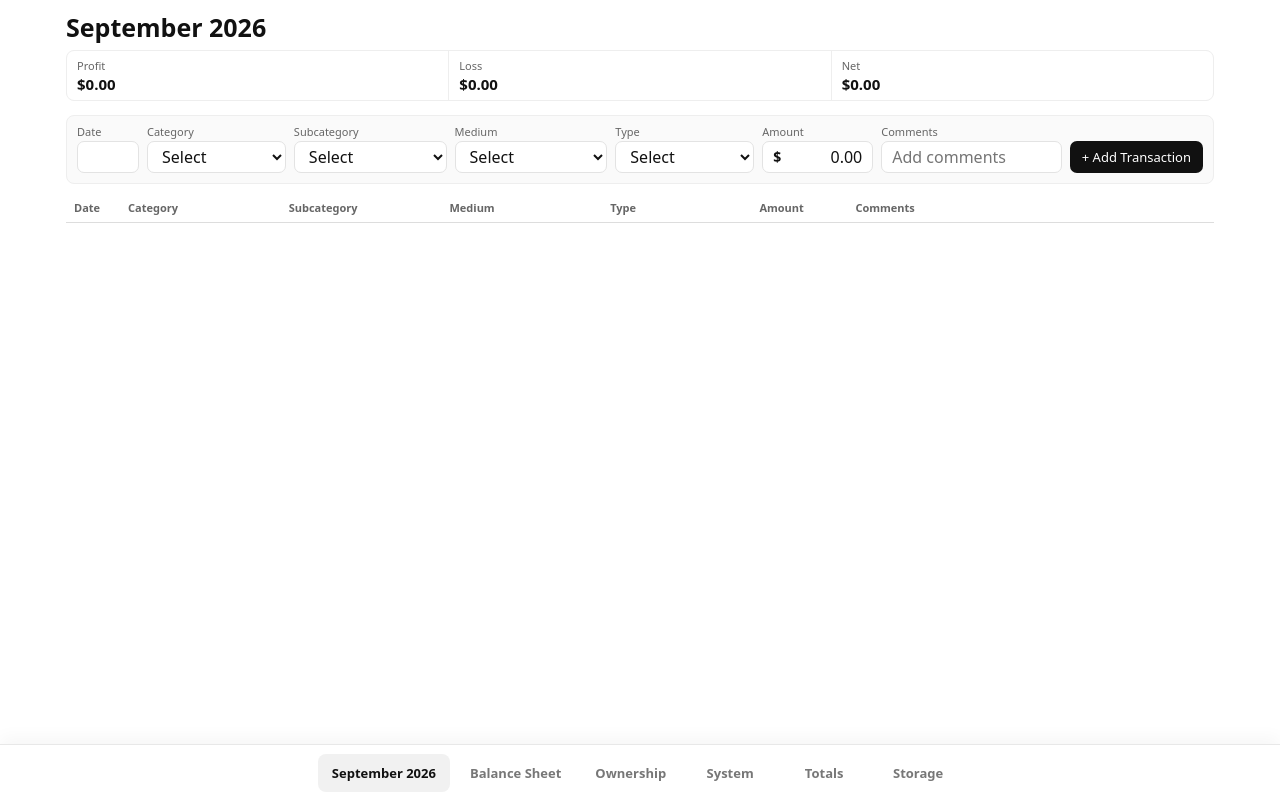
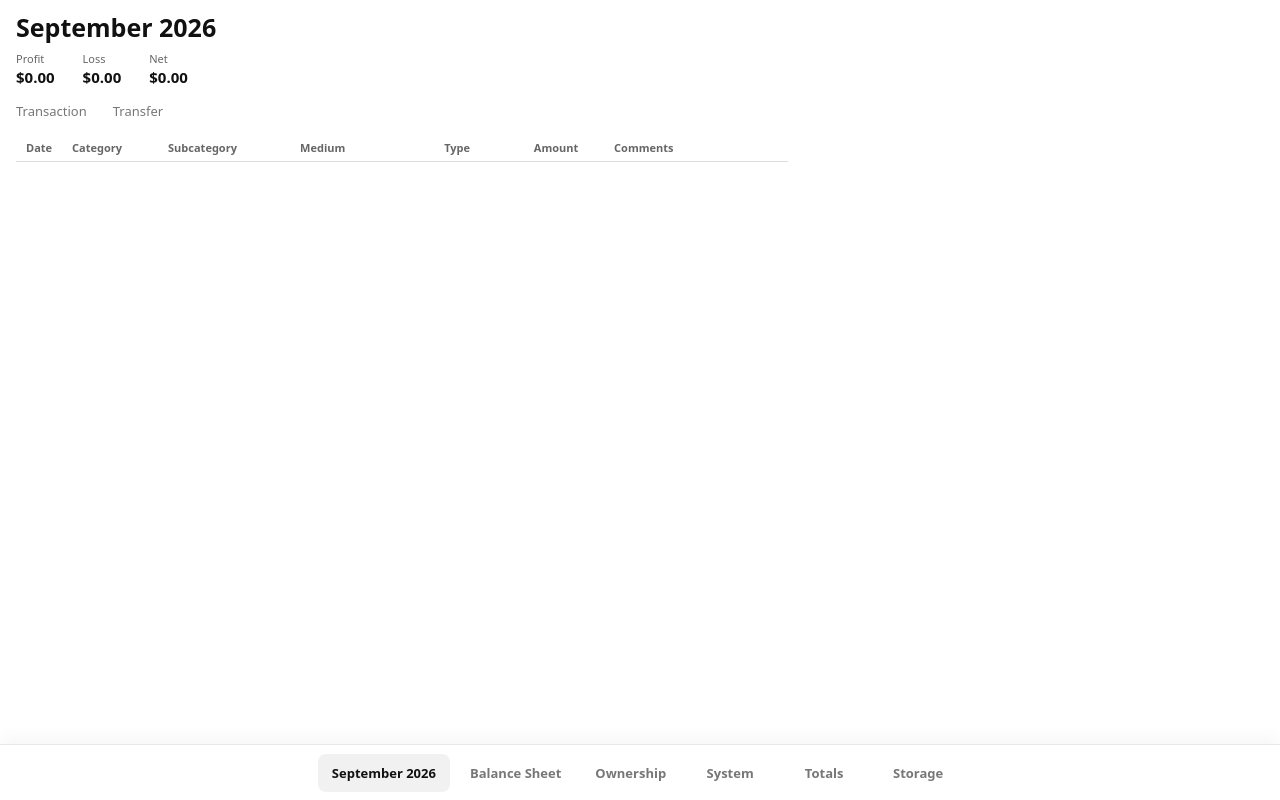
Before and after one commit to jkerdvs/every-cent, a React (Vite) app: page / in a window 1280 px wide. Built offline with nearby package versions, Linux system fonts and the light colour scheme.

Commit message:
refine current month layout

```diff
--- a/src/data/currentMonth.ts
+++ b/src/data/currentMonth.ts
@@ -1,13 +1,32 @@
-export type Transaction = {
+export type TransactionKind = 'transaction' | 'transfer'
+
+type BaseTransaction = {
   id: number
   date: number
+  amountCents: number
+  comments: string
+}
+
+export type Transaction = BaseTransaction & {
+  kind?: 'transaction'
   category: string
   subcategory: string
   medium: string
   type: string
-  amountCents: number
-  comments: string
 }
+
+export type TransferTransaction = BaseTransaction & {
+  kind: 'transfer'
+  category: 'Transfer'
+  subcategory: string
+  medium: string
+  type: 'Transfer'
+  transferId: string
+  fromMedium: string
+  toMedium: string
+}
+
+export type CurrentMonthEntry = Transaction | TransferTransaction
 
 export type MonthTotals = {
   profitCents: number
@@ -93,6 +112,18 @@ export const types = [
 
 export function formatLedgerMoney(cents: number) {
   return (cents / 100).toFixed(2)
+}
+
+export function isTransferTransaction(
+  transaction: CurrentMonthEntry,
+): transaction is TransferTransaction {
+  return transaction.kind === 'transfer'
+}
+
+export function isTransactionTransferCategory(
+  transaction: CurrentMonthEntry,
+) {
+  return transaction.category === 'Transfer'
 }
 
 function getConfigId(prefix: string) {
@@ -182,13 +213,13 @@ export function loadCurrentMonthTransactions() {
   if (!savedTransactions) return []
 
   try {
-    return JSON.parse(savedTransactions) as Transaction[]
+    return JSON.parse(savedTransactions) as CurrentMonthEntry[]
   } catch {
     return []
   }
 }
 
-export function saveCurrentMonthTransactions(transactions: Transaction[]) {
+export function saveCurrentMonthTransactions(transactions: CurrentMonthEntry[]) {
   localStorage.setItem(
     CURRENT_MONTH_TRANSACTIONS_KEY,
     JSON.stringify(transactions),
@@ -202,22 +233,48 @@ export function renameCurrentMonthTransactionMedium(
   if (previousName === nextName) return
 
   const transactions = loadCurrentMonthTransactions()
-  const renamedTransactions = transactions.map((transaction) =>
-    transaction.medium === previousName
+  const renamedTransactions = transactions.map((transaction) => {
+    if (isTransferTransaction(transaction)) {
+      return {
+        ...transaction,
+        fromMedium:
+          transaction.fromMedium === previousName
+            ? nextName
+            : transaction.fromMedium,
+        toMedium:
+          transaction.toMedium === previousName
+            ? nextName
+            : transaction.toMedium,
+      }
+    }
+
+    return transaction.medium === previousName
       ? { ...transaction, medium: nextName }
-      : transaction,
-  )
+      : transaction
+  })
 
   saveCurrentMonthTransactions(renamedTransactions)
 }
 
 export function clearCurrentMonthTransactionMedium(accountName: string) {
   const transactions = loadCurrentMonthTransactions()
-  const clearedTransactions = transactions.map((transaction) =>
-    transaction.medium === accountName
+  const clearedTransactions = transactions.map((transaction) => {
+    if (isTransferTransaction(transaction)) {
+      return {
+        ...transaction,
+        fromMedium:
+          transaction.fromMedium === accountName
+            ? ''
+            : transaction.fromMedium,
+        toMedium:
+          transaction.toMedium === accountName ? '' : transaction.toMedium,
+      }
+    }
+
+    return transaction.medium === accountName
       ? { ...transaction, medium: '' }
-      : transaction,
-  )
+      : transaction
+  })
 
   saveCurrentMonthTransactions(clearedTransactions)
 }
@@ -226,11 +283,13 @@ export function clearCurrentMonthTransactionSubcategory(
   subcategoryName: string,
 ) {
   const transactions = loadCurrentMonthTransactions()
-  const clearedTransactions = transactions.map((transaction) =>
-    transaction.subcategory === subcategoryName
+  const clearedTransactions = transactions.map((transaction) => {
+    if (isTransferTransaction(transaction)) return transaction
+
+    return transaction.subcategory === subcategoryName
       ? { ...transaction, subcategory: '' }
-      : transaction,
-  )
+      : transaction
+  })
 
   saveCurrentMonthTransactions(clearedTransactions)
 }
@@ -242,6 +301,8 @@ export function clearCurrentMonthTransactionCategory(
   const subcategoryNameSet = new Set(subcategoryNames)
   const transactions = loadCurrentMonthTransactions()
   const clearedTransactions = transactions.map((transaction) => {
+    if (isTransferTransaction(transaction)) return transaction
+
     if (transaction.category === categoryName) {
       return { ...transaction, category: '', subcategory: '' }
     }
@@ -257,13 +318,21 @@ export function clearCurrentMonthTransactionCategory(
 }
 
 export function calculateMonthTotals(
-  transactions: Transaction[],
+  transactions: CurrentMonthEntry[],
 ): MonthTotals {
   const profitCents = transactions
-    .filter((transaction) => transaction.type === '+')
+    .filter(
+      (transaction) =>
+        !isTransactionTransferCategory(transaction) &&
+        transaction.type === '+',
+    )
     .reduce((total, transaction) => total + transaction.amountCents, 0)
   const lossCents = transactions
-    .filter((transaction) => transaction.type === '-')
+    .filter(
+      (transaction) =>
+        !isTransactionTransferCategory(transaction) &&
+        transaction.type === '-',
+    )
     .reduce((total, transaction) => total + transaction.amountCents, 0)
 
   return {
--- a/src/index.css
+++ b/src/index.css
@@ -33,13 +33,12 @@ select {
 }
 
 .current-month {
-  width: min(1180px, 100%);
-  margin: 0 auto;
+  width: 100%;
   padding: 14px 16px 88px;
 }
 
 .month-header {
-  margin-bottom: 8px;
+  margin-bottom: 9px;
 }
 
 .month-header h1 {
@@ -50,22 +49,17 @@ select {
 }
 
 .month-summary {
-  display: grid;
-  grid-template-columns: repeat(3, minmax(0, 1fr));
-  gap: 1px;
-  overflow: hidden;
-  margin-bottom: 14px;
-  border: 1px solid #eeeeee;
-  border-radius: 8px;
-  background: #eeeeee;
+  display: flex;
+  width: max-content;
+  max-width: 100%;
+  gap: 28px;
+  margin-bottom: 10px;
 }
 
 .summary-item {
   display: grid;
   gap: 3px;
   min-width: 0;
-  background: #ffffff;
-  padding: 7px 10px;
 }
 
 .summary-item span {
@@ -92,11 +86,38 @@ select {
 }
 
 .transaction-entry {
-  margin-bottom: 16px;
-  padding: 10px;
-  border: 1px solid #eeeeee;
-  border-radius: 8px;
-  background: #fafafa;
+  margin-bottom: 12px;
+}
+
+.entry-mode-selector {
+  display: flex;
+  gap: 26px;
+}
+
+.transaction-entry-grid,
+.transfer-entry-grid {
+  margin-top: 8px;
+}
+
+.entry-mode-selector button {
+  min-height: 32px;
+  border: none;
+  border-bottom: 1px solid transparent;
+  background: transparent;
+  padding: 0;
+  color: #777777;
+  cursor: pointer;
+  font-size: 13px;
+}
+
+.entry-mode-selector button:hover {
+  color: #111111;
+}
+
+.entry-mode-selector button.active {
+  border-bottom-color: #111111;
+  color: #111111;
+  font-weight: 700;
 }
 
 .transaction-entry-grid {
@@ -105,7 +126,18 @@ select {
     62px minmax(112px, 1fr) minmax(132px, 1.1fr) minmax(132px, 1.1fr)
     minmax(122px, 1fr) minmax(104px, 0.8fr) minmax(170px, 1.3fr)
     auto;
-  gap: 8px;
+  max-width: 1070px;
+  gap: 7px;
+  align-items: end;
+}
+
+.transfer-entry-grid {
+  display: grid;
+  grid-template-columns:
+    62px minmax(132px, 1fr) minmax(132px, 1fr) minmax(104px, 0.8fr)
+    minmax(190px, 1.5fr) auto;
+  max-width: 820px;
+  gap: 7px;
   align-items: end;
 }
 
@@ -124,12 +156,12 @@ select {
 .transaction-entry input,
 .transaction-entry select {
   width: 100%;
-  height: 32px;
-  border: 1px solid #e3e3e3;
+  height: 30px;
+  border: 1px solid #e5e5e5;
   outline: none;
-  border-radius: 7px;
+  border-radius: 6px;
   background: #ffffff;
-  padding: 0 10px;
+  padding: 0 9px;
   color: #111111;
 }
 
@@ -146,15 +178,20 @@ select {
   min-width: 0;
 }
 
+.transaction-ledger {
+  overflow-x: auto;
+}
+
 .transaction-table {
-  width: 100%;
+  width: max-content;
+  max-width: 100%;
   border-collapse: collapse;
-  table-layout: fixed;
+  table-layout: auto;
   font-size: 13px;
 }
 
 .transaction-table th {
-  padding: 0 8px 7px;
+  padding: 0 10px 6px;
   border-bottom: 1px solid #dddddd;
   color: #666666;
   text-align: left;
@@ -165,7 +202,7 @@ select {
 
 .transaction-table td {
   overflow: hidden;
-  padding: 8px 8px;
+  padding: 6px 10px;
   border-bottom: 1px solid #eeeeee;
   text-overflow: ellipsis;
   vertical-align: top;
@@ -179,12 +216,12 @@ select {
 .amount-field {
   display: flex;
   align-items: center;
-  height: 32px;
+  height: 30px;
   gap: 5px;
-  border: 1px solid #e3e3e3;
-  border-radius: 7px;
+  border: 1px solid #e5e5e5;
+  border-radius: 6px;
   background: #ffffff;
-  padding: 0 10px;
+  padding: 0 9px;
 }
 
 .currency-symbol {
@@ -205,44 +242,66 @@ select {
 }
 
 .transaction-action-cell {
+  width: 30px;
+  text-align: center;
+}
+
+.transaction-table th:nth-child(1),
+.transaction-table td:nth-child(1) {
+  width: 46px;
+  text-align: center;
+}
+
+.transaction-table th:nth-child(2),
+.transaction-table td:nth-child(2) {
+  min-width: 96px;
+}
+
+.transaction-table th:nth-child(3),
+.transaction-table td:nth-child(3) {
+  min-width: 132px;
+}
+
+.transaction-table th:nth-child(4),
+.transaction-table td:nth-child(4) {
+  min-width: 116px;
+}
+
+.transaction-table th:nth-child(5),
+.transaction-table td:nth-child(5) {
+  width: 102px;
+  text-align: center;
+}
+
+.transaction-table th:nth-child(6),
+.transaction-table td:nth-child(6) {
+  width: 96px;
+  text-align: center;
+}
+
+.transaction-table th:nth-child(7),
+.transaction-table td:nth-child(7) {
+  min-width: 150px;
+}
+
+.transaction-table th:nth-child(8),
+.transaction-table td:nth-child(8) {
   width: 34px;
   text-align: center;
 }
 
-.transaction-table th:nth-child(1) {
-  width: 54px;
-}
-
-.transaction-table th:nth-child(2),
-.transaction-table th:nth-child(3),
-.transaction-table th:nth-child(4) {
-  width: 14%;
-}
-
-.transaction-table th:nth-child(5) {
-  width: 13%;
-}
-
-.transaction-table th:nth-child(6) {
-  width: 96px;
-}
-
-.transaction-table th:nth-child(8) {
-  width: 38px;
-}
-
 .ledger-amount {
   font-weight: 600;
-  text-align: right;
+  text-align: center;
   white-space: nowrap;
 }
 
 .add-transaction {
-  height: 32px;
+  height: 30px;
   border: none;
-  border-radius: 7px;
+  border-radius: 6px;
   background: #111111;
-  padding: 0 12px;
+  padding: 0 11px;
   color: #ffffff;
   cursor: pointer;
   font-size: 13px;
@@ -917,7 +976,6 @@ select {
   }
 
   .current-month {
-    width: 100%;
     padding: 14px 12px 102px;
   }
 
@@ -926,12 +984,13 @@ select {
   }
 
   .month-summary {
-    gap: 0;
+    flex-wrap: wrap;
+    gap: 20px;
     margin-bottom: 12px;
   }
 
   .summary-item {
-    padding: 7px 8px;
+    min-width: 68px;
   }
 
   .summary-item span {
@@ -944,10 +1003,14 @@ select {
 
   .transaction-entry {
     margin-bottom: 14px;
-    padding: 10px;
   }
 
-  .transaction-entry-grid {
+  .entry-mode-selector button {
+    min-height: 38px;
+  }
+
+  .transaction-entry-grid,
+  .transfer-entry-grid {
     grid-template-columns: repeat(2, minmax(0, 1fr));
     gap: 8px;
   }
@@ -963,9 +1026,14 @@ select {
     font-size: 11px;
   }
 
-  .comments-field,
+  .comments-field {
+    grid-column: 1 / -1;
+  }
+
   .add-transaction {
     grid-column: 1 / -1;
+    justify-self: start;
+    min-width: 150px;
   }
 
   .transaction-ledger {
@@ -1038,7 +1106,7 @@ select {
     grid-column: 3;
     grid-row: 1;
     align-self: start;
-    text-align: right;
+    text-align: center;
   }
 
   .transaction-row td[data-label='Comments'] {
--- a/src/pages/CurrentMonthPage.tsx
+++ b/src/pages/CurrentMonthPage.tsx
@@ -4,16 +4,23 @@ import {
   CURRENT_MONTH_LABEL,
   calculateMonthTotals,
   formatLedgerMoney,
+  isTransferTransaction,
   loadCurrentMonthTransactions,
   loadTransactionCategories,
   loadTransactionSubcategories,
   saveCurrentMonthTransactions,
   types,
 } from '../data/currentMonth'
-import type { Transaction } from '../data/currentMonth'
+import type { CurrentMonthEntry, Transaction } from '../data/currentMonth'
 import { loadBalanceAccounts } from '../data/balanceSheet'
 
-function getTransactionAmountClass(type: string) {
+type EntryMode = 'transaction' | 'transfer'
+
+function getTransactionAmountClass(transaction: CurrentMonthEntry) {
+  if (isTransferTransaction(transaction)) return 'neutral'
+
+  const { type } = transaction
+
   if (type === '+' || type === 'Liquidation') return 'positive'
   if (type === '-' || type === 'Investment' || type === 'Savings') {
     return 'negative'
@@ -23,10 +30,11 @@ function getTransactionAmountClass(type: string) {
 }
 
 function CurrentMonthPage() {
-  const [transactions, setTransactions] = useState<Transaction[]>(
+  const [transactions, setTransactions] = useState<CurrentMonthEntry[]>(
     loadCurrentMonthTransactions,
   )
 
+  const [entryMode, setEntryMode] = useState<EntryMode | null>(null)
   const [date, setDate] = useState('')
   const [category, setCategory] = useState('')
   const [subcategory, setSubcategory] = useState('')
@@ -34,6 +42,11 @@ function CurrentMonthPage() {
   const [type, setType] = useState('')
   const [amountDigits, setAmountDigits] = useState('')
   const [comments, setComments] = useState('')
+  const [transferDate, setTransferDate] = useState('')
+  const [transferFrom, setTransferFrom] = useState('')
+  const [transferTo, setTransferTo] = useState('')
+  const [transferAmountDigits, setTransferAmountDigits] = useState('')
+  const [transferComments, setTransferComments] = useState('')
 
   useEffect(() => {
     saveCurrentMonthTransactions(transactions)
@@ -64,23 +77,33 @@ function CurrentMonthPage() {
 
   const amountCents = amountDigits ? Number(amountDigits) : 0
   const amountDisplay = formatLedgerMoney(amountCents)
+  const transferAmountCents = transferAmountDigits
+    ? Number(transferAmountDigits)
+    : 0
+  const transferAmountDisplay = formatLedgerMoney(transferAmountCents)
   const lossClass = lossCents > 0 ? 'negative' : 'neutral'
   const profitClass = profitCents > 0 ? 'positive' : 'neutral'
 
-  function handleAmountChange(value: string) {
+  function handleAmountChange(
+    value: string,
+    setDigits: (value: string) => void,
+  ) {
     const digitsOnly = value.replace(/\D/g, '')
-    setAmountDigits(digitsOnly)
+    setDigits(digitsOnly)
   }
 
-  function handleAmountKeyDown(event: KeyboardEvent<HTMLInputElement>) {
+  function handleAmountKeyDown(
+    event: KeyboardEvent<HTMLInputElement>,
+    setDigits: (value: string | ((currentValue: string) => string)) => void,
+  ) {
     if (event.key === 'Backspace') {
       event.preventDefault()
-      setAmountDigits((currentValue) => currentValue.slice(0, -1))
+      setDigits((currentValue) => currentValue.slice(0, -1))
     }
 
     if (event.key === 'Delete') {
       event.preventDefault()
-      setAmountDigits('')
+      setDigits('')
     }
   }
 
@@ -121,16 +144,57 @@ function CurrentMonthPage() {
     setComments('')
   }
 
-  function deleteTransaction(transactionId: number) {
+  function addTransfer() {
+    if (
+      !transferDate ||
+      !transferFrom ||
+      !transferTo ||
+      transferFrom === transferTo ||
+      transferAmountCents === 0
+    ) {
+      return
+    }
+
+    const transferId = `transfer-${Date.now()}`
+
+    setTransactions((currentTransactions) => [
+      ...currentTransactions,
+      {
+        id: Date.now(),
+        kind: 'transfer',
+        transferId,
+        date: Number(transferDate),
+        category: 'Transfer',
+        subcategory: `${transferFrom} -> ${transferTo}`,
+        medium: '',
+        type: 'Transfer',
+        amountCents: transferAmountCents,
+        comments: transferComments,
+        fromMedium: transferFrom,
+        toMedium: transferTo,
+      },
+    ])
+
+    setTransferDate('')
+    setTransferFrom('')
+    setTransferTo('')
+    setTransferAmountDigits('')
+    setTransferComments('')
+  }
+
+  function deleteTransaction(transaction: CurrentMonthEntry) {
+    const isTransfer = isTransferTransaction(transaction)
     const confirmed = window.confirm(
-      'Delete this transaction?\n\nThis transaction will be permanently removed.',
+      isTransfer
+        ? 'Delete this transfer?\n\nBoth sides of this transfer will be permanently removed.'
+        : 'Delete this transaction?\n\nThis transaction will be permanently removed.',
     )
 
     if (!confirmed) return
 
     setTransactions((currentTransactions) =>
       currentTransactions.filter(
-        (transaction) => transaction.id !== transactionId,
+        (currentTransaction) => currentTransaction.id !== transaction.id,
       ),
     )
   }
@@ -164,7 +228,28 @@ function CurrentMonthPage() {
         </div>
       </section>
 
-      <section className="transaction-entry" aria-label="Add Transaction">
+      <section className="transaction-entry" aria-label="Add Entry">
+        <div className="entry-mode-selector" aria-label="Entry type">
+          <button
+            aria-pressed={entryMode === 'transaction'}
+            className={entryMode === 'transaction' ? 'active' : ''}
+            type="button"
+            onClick={() => setEntryMode('transaction')}
+          >
+            Transaction
+          </button>
+
+          <button
+            aria-pressed={entryMode === 'transfer'}
+            className={entryMode === 'transfer' ? 'active' : ''}
+            type="button"
+            onClick={() => setEntryMode('transfer')}
+          >
+            Transfer
+          </button>
+        </div>
+
+        {entryMode === 'transaction' ? (
           <div className="transaction-entry-grid">
             <label>
               <span>Date</span>
@@ -267,9 +352,11 @@ function CurrentMonthPage() {
                   inputMode="numeric"
                   value={amountDisplay}
                   onChange={(event) =>
-                  handleAmountChange(event.target.value)
+                    handleAmountChange(event.target.value, setAmountDigits)
                   }
-                onKeyDown={handleAmountKeyDown}
+                  onKeyDown={(event) =>
+                    handleAmountKeyDown(event, setAmountDigits)
+                  }
                 />
               </div>
             </label>
@@ -294,6 +381,106 @@ function CurrentMonthPage() {
               + Add Transaction
             </button>
           </div>
+        ) : null}
+
+        {entryMode === 'transfer' ? (
+          <div className="transfer-entry-grid">
+            <label>
+              <span>Date</span>
+              <input
+                aria-label="Transfer date"
+                className="date-input"
+                type="number"
+                min="1"
+                max="31"
+                value={transferDate}
+                onChange={(event) => setTransferDate(event.target.value)}
+              />
+            </label>
+
+            <label>
+              <span>From</span>
+              <select
+                aria-label="Transfer from account"
+                value={transferFrom}
+                onChange={(event) => setTransferFrom(event.target.value)}
+              >
+                <option value="" disabled>
+                  Select
+                </option>
+
+                {mediumOptions.map((item) => (
+                  <option key={item} value={item}>
+                    {item}
+                  </option>
+                ))}
+              </select>
+            </label>
+
+            <label>
+              <span>To</span>
+              <select
+                aria-label="Transfer to account"
+                value={transferTo}
+                onChange={(event) => setTransferTo(event.target.value)}
+              >
+                <option value="" disabled>
+                  Select
+                </option>
+
+                {mediumOptions.map((item) => (
+                  <option key={item} value={item}>
+                    {item}
+                  </option>
+                ))}
+              </select>
+            </label>
+
+            <label>
+              <span>Amount</span>
+              <div className="amount-field">
+                <span className="currency-symbol">$</span>
+
+                <input
+                  aria-label="Transfer amount"
+                  className="amount-input"
+                  type="text"
+                  inputMode="numeric"
+                  value={transferAmountDisplay}
+                  onChange={(event) =>
+                    handleAmountChange(
+                      event.target.value,
+                      setTransferAmountDigits,
+                    )
+                  }
+                  onKeyDown={(event) =>
+                    handleAmountKeyDown(event, setTransferAmountDigits)
+                  }
+                />
+              </div>
+            </label>
+
+            <label className="comments-field">
+              <span>Comments</span>
+              <input
+                aria-label="Transfer comments"
+                className="comments-input"
+                type="text"
+                placeholder="Add comments"
+                value={transferComments}
+                onChange={(event) => setTransferComments(event.target.value)}
+              />
+            </label>
+
+            <button
+              className="add-transaction"
+              type="button"
+              onClick={addTransfer}
+            >
+              + Add Transfer
+            </button>
+          </div>
+        ) : null}
       </section>
 
       <section className="transaction-ledger" aria-label="Transaction Ledger">
@@ -312,16 +499,24 @@ function CurrentMonthPage() {
           </thead>
 
           <tbody>
-            {sortedTransactions.map((transaction) => (
+            {sortedTransactions.map((transaction) => {
+              const isTransfer = isTransferTransaction(transaction)
+              const subcategoryValue = isTransfer
+                ? `${transaction.fromMedium} -> ${transaction.toMedium}`
+                : transaction.subcategory
+
+              return (
                 <tr className="transaction-row" key={transaction.id}>
                   <td data-label="Date">{transaction.date}</td>
                   <td data-label="Category">{transaction.category}</td>
-                <td data-label="Subcategory">{transaction.subcategory}</td>
-                <td data-label="Medium">{transaction.medium}</td>
+                  <td data-label="Subcategory">{subcategoryValue}</td>
+                  <td data-label="Medium">
+                    {isTransfer ? '' : transaction.medium}
+                  </td>
                   <td data-label="Type">{transaction.type}</td>
                   <td
                     className={`ledger-amount ${getTransactionAmountClass(
-                    transaction.type,
+                      transaction,
                     )}`}
                     data-label="Amount"
                   >
@@ -333,7 +528,7 @@ function CurrentMonthPage() {
                       aria-label={`Delete transaction from day ${transaction.date}`}
                       className="delete-transaction"
                       type="button"
-                    onClick={() => deleteTransaction(transaction.id)}
+                      onClick={() => deleteTransaction(transaction)}
                     >
                       <svg
                         aria-hidden="true"
@@ -374,7 +569,8 @@ function CurrentMonthPage() {
                     </button>
                   </td>
                 </tr>
-            ))}
+              )
+            })}
           </tbody>
         </table>
       </section>
```
Also changed, not shown: src/data/balanceSheet.ts (+22 -10 lines). Lines whose indentation alone changed are shown as unchanged.
